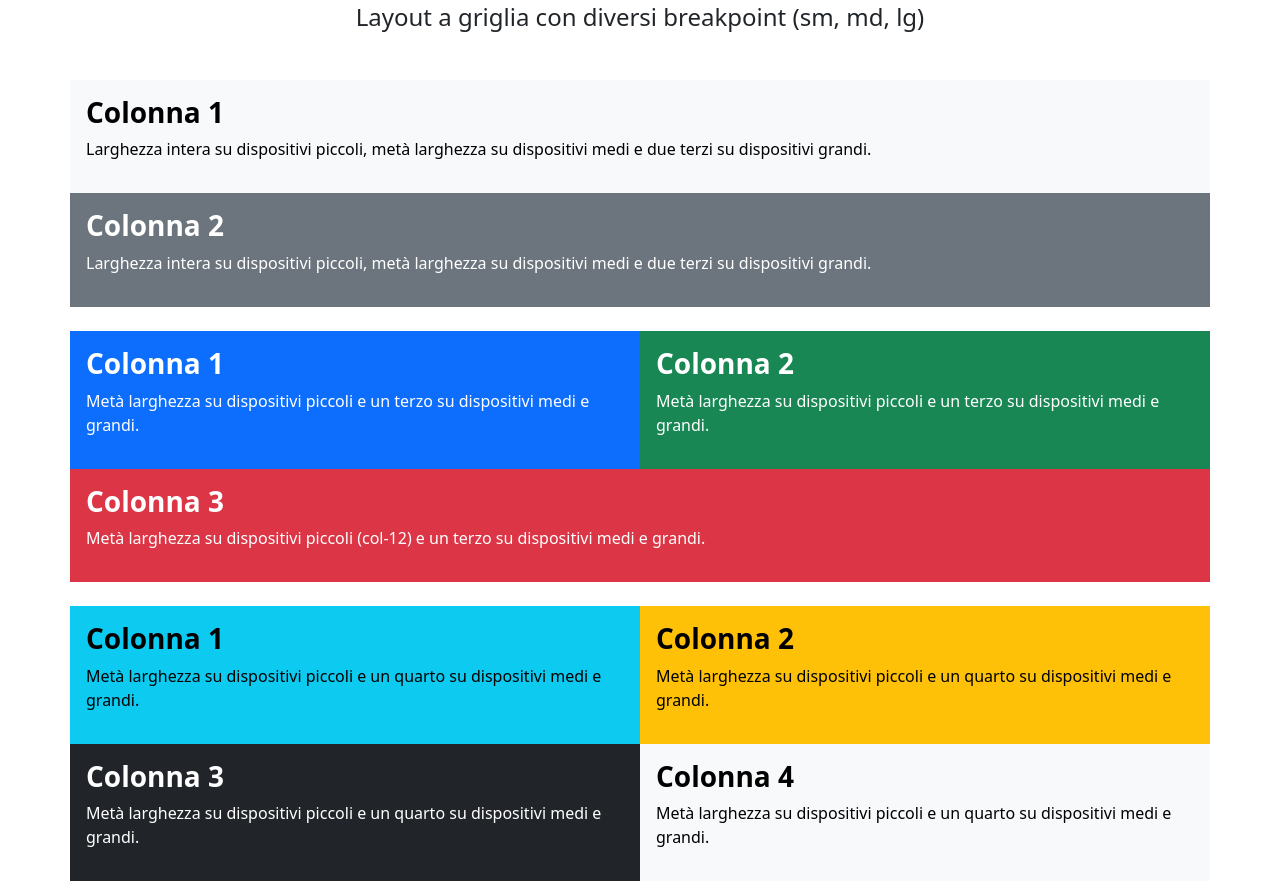
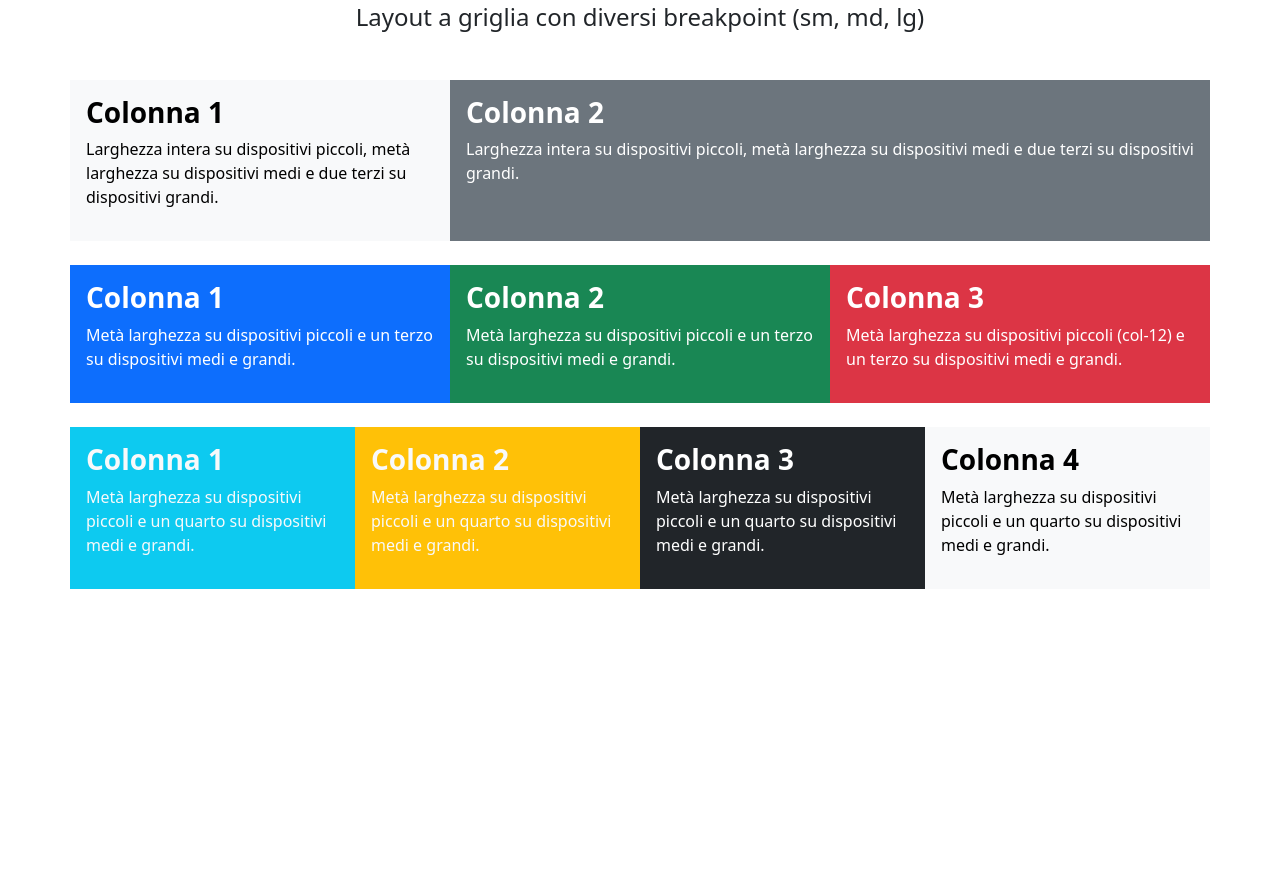
Before and after one commit to donatimar/htmlcss-bootstrap-layout, a plain HTML site: page index.html in a window 1280 px wide. Shown: the part 53-934 px from the top of the page. After the commit the page ends 800 px from the top, so only its background shows below. Drawn offline with nearby package versions, Linux system fonts and the light colour scheme.

Commit message:
added responsive md and lg

```diff
--- a/index.html
+++ b/index.html
@@ -30,7 +30,7 @@
       <!-- first row -->
       <div class="row mb-4">
         <!--  first column -->
-        <div class="col-12 text-bg-light p-3">
+        <div class="col-12 text-bg-light p-3 col-md-6 col-lg-4">
           <p class="h3 fw-semibold">Colonna 1</p>
           <p>
             Larghezza intera su dispositivi piccoli, metà larghezza su
@@ -38,7 +38,7 @@
           </p>
         </div>
         <!-- second column -->
-        <div class="col-12 text-bg-secondary p-3">
+        <div class="col-12 text-bg-secondary p-3 col-md-6 col-lg-8">
           <p class="h3 fw-semibold">Colonna 2</p>
           <p>
             Larghezza intera su dispositivi piccoli, metà larghezza su
@@ -50,7 +50,7 @@
       <!-- second row -->
       <div class="row mb-4">
         <!--  first column -->
-        <div class="col-6 text-bg-primary p-3">
+        <div class="col-6 text-bg-primary p-3 col-md-4">
           <p class="h3 fw-semibold">Colonna 1</p>
           <p>
             Metà larghezza su dispositivi piccoli e un terzo su dispositivi medi
@@ -58,7 +58,7 @@
           </p>
         </div>
         <!-- second column -->
-        <div class="col-6 text-bg-success p-3">
+        <div class="col-6 text-bg-success p-3 col-md-4">
           <p class="h3 fw-semibold">Colonna 2</p>
           <p>
             Metà larghezza su dispositivi piccoli e un terzo su dispositivi medi
@@ -66,7 +66,7 @@
           </p>
         </div>
         <!--  third column -->
-        <div class="col-12 text-bg-danger p-3">
+        <div class="col-12 text-bg-danger p-3 col-md-4">
           <p class="h3 fw-semibold">Colonna 3</p>
           <p>
             Metà larghezza su dispositivi piccoli (col-12) e un terzo su
@@ -78,7 +78,7 @@
       <!-- third row -->
       <div class="row">
         <!--  first column -->
-        <div class="col-6 text-bg-info p-3">
+        <div class="col-6 text-bg-info p-3 text-light col-md-3">
           <p class="h3 fw-semibold">Colonna 1</p>
 
           <p>
@@ -87,7 +87,7 @@
           </p>
         </div>
         <!-- second column -->
-        <div class="col-6 text-bg-warning p-3">
+        <div class="col-6 text-bg-warning p-3 text-light col-md-3">
           <p class="h3 fw-semibold">Colonna 2</p>
           <p>
             Metà larghezza su dispositivi piccoli e un quarto su dispositivi
@@ -95,7 +95,7 @@
           </p>
         </div>
         <!--  third column -->
-        <div class="col-6 text-bg-dark p-3">
+        <div class="col-6 text-bg-dark p-3 col-md-3">
           <p class="h3 fw-semibold">Colonna 3</p>
           <p>
             Metà larghezza su dispositivi piccoli e un quarto su dispositivi
@@ -103,7 +103,7 @@
           </p>
         </div>
         <!-- fourth column -->
-        <div class="col-6 text-bg-light p-3">
+        <div class="col-6 text-bg-light p-3 col-md-3">
           <p class="h3 fw-semibold">Colonna 4</p>
           <p>
             Metà larghezza su dispositivi piccoli e un quarto su dispositivi
```
